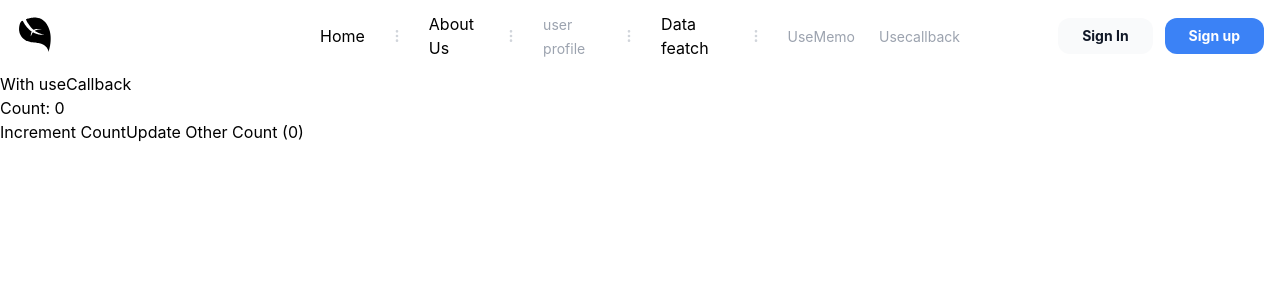
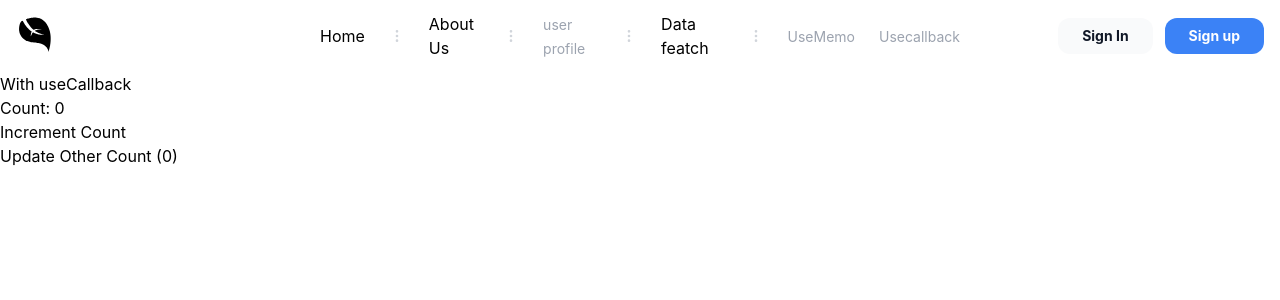
Before and after one commit to basit2023/Reactjs-intern, a React (Create React App) app in the folder react-intern/: page /callback in a window 1280 px wide. Shown: the top 300 px of the page. Built offline with nearby package versions, Linux system fonts and the light colour scheme.

Commit message:
code updated

```diff
--- a/react-intern/src/components/Button.js
+++ b/react-intern/src/components/Button.js
@@ -1,7 +1,7 @@
 import React from 'react';
 
 function Button({ onClick, children }) {
-  console.log('Button component re-rendered');
+  console.log('Button component rerender after clicking');
   return <button onClick={onClick}>{children}</button>;
 }
 
--- a/react-intern/src/components/Usecallback.js
+++ b/react-intern/src/components/Usecallback.js
@@ -11,14 +11,20 @@ const Usecallback = () => {
 
     // return (
     //   <div>
-    //     <h1>Without useCallback</h1>
-    //     <p>Count in usecallback: {count}</p>
+    //     <h1 className='font-bold'>Without useCallback</h1>
+    //     <p>Count in Button: {count}</p>
     //     <Button onClick={increment}>Increment Count</Button>
+    //     <div>
     //     <button onClick={() => setOtherCount(otherCount + 1)}>
-    //       Update Other Count button ({otherCount})
+    //       Button on usecallback function :{otherCount}
     //     </button>
+    //     </div>
     //   </div>
     // );
+
+
+
+
     const [count, setCount] = useState(0);
   const [otherCount, setOtherCount] = useState(0);
 
@@ -32,9 +38,11 @@ const Usecallback = () => {
       <h1>With useCallback</h1>
       <p>Count: {count}</p>
       <Button onClick={increment}>Increment Count</Button>
-      <button onClick={() => setOtherCount(otherCount + 1)}>
+     <div>
+     <button onClick={() => setOtherCount(otherCount + 1)}>
         Update Other Count ({otherCount})
       </button>
+     </div>
     </div>
   );
 }
```
Also changed, not shown: 2 other files (tests, documents, lock files or other folders).
